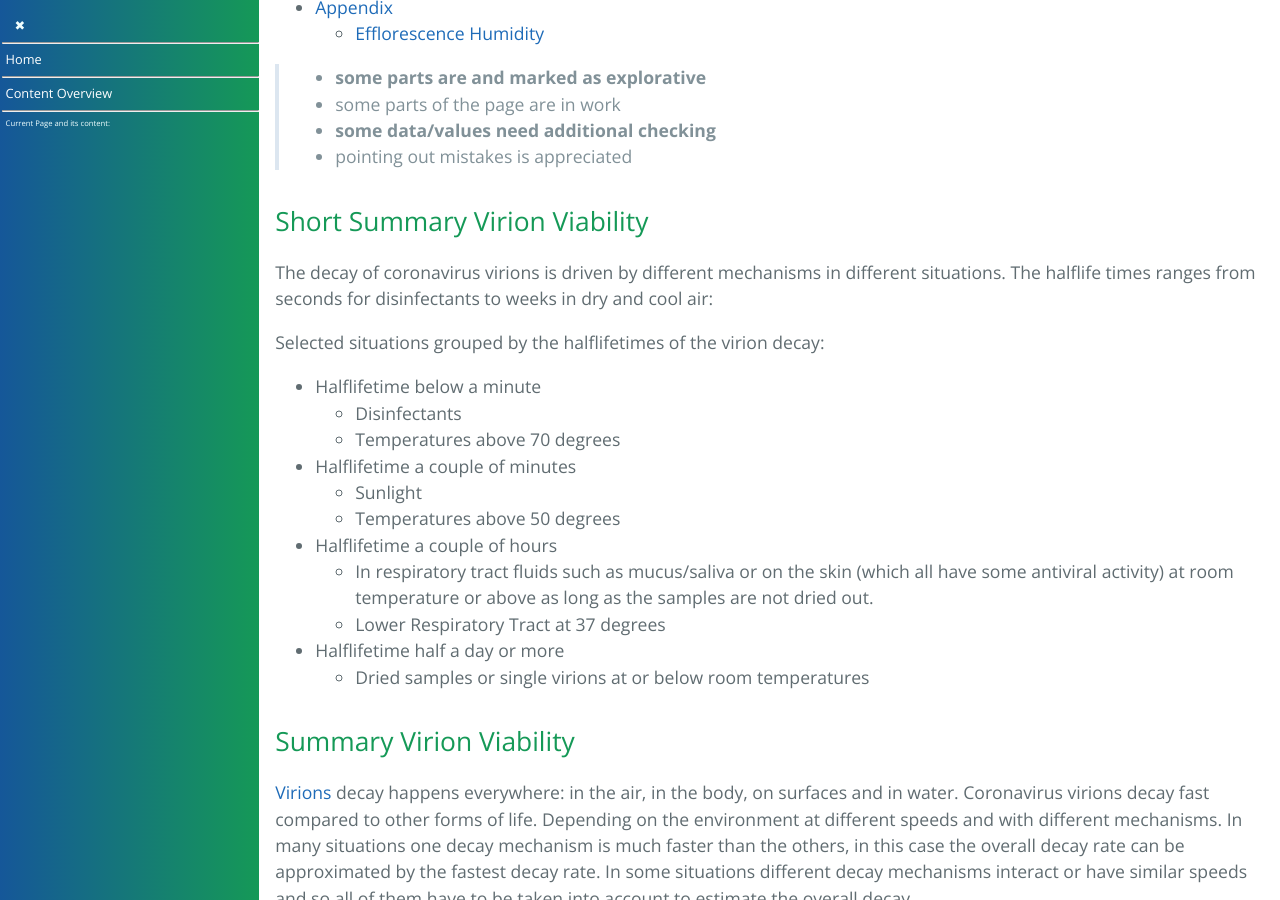
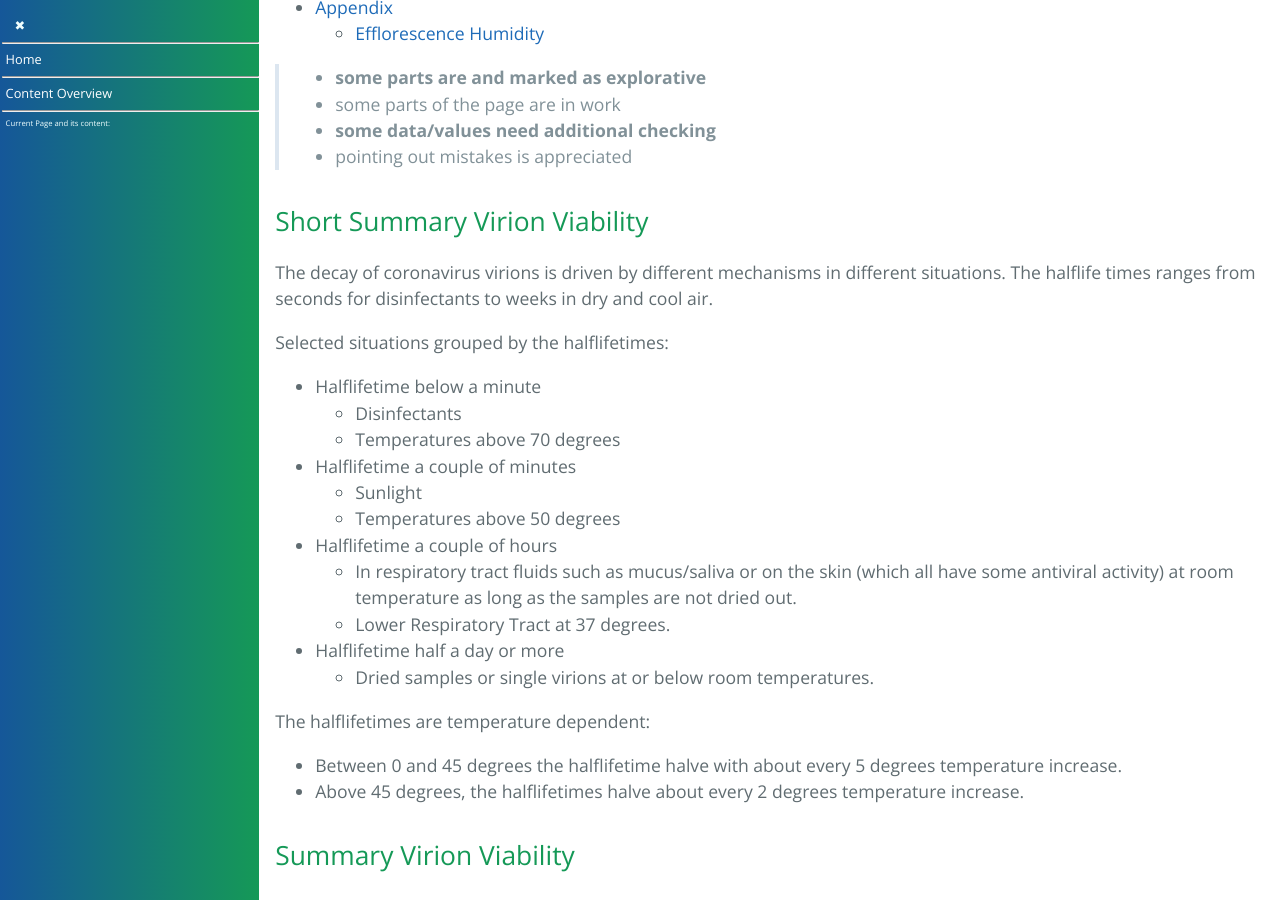
Before and after one commit to forestgrape/coronavirus, a Jekyll site: the page built from 2_biological/virion_viability.md, in a window 1280 px wide and 900 px high, scrolled down 1273 px. Built offline with Jekyll 4.4.1, drawn with Linux system fonts in a browser that asks for light colours; our own code applies the rules of GitHub Pages for plain Markdown files.

Commit message:
added halflifetimes to short summary

```diff
--- a/2_biological/virion_viability.md
+++ b/2_biological/virion_viability.md
@@ -53,9 +53,9 @@
 
 
 ## Short Summary Virion Viability
-The decay of coronavirus virions is driven by different mechanisms in different situations. The halflife times ranges from seconds for disinfectants to weeks in dry and cool air:
+The decay of coronavirus virions is driven by different mechanisms in different situations. The halflife times ranges from seconds for disinfectants to weeks in dry and cool air.
 
-Selected situations grouped by the halflifetimes of the virion decay:
+Selected situations grouped by the halflifetimes:
 * Halflifetime below a minute
   * Disinfectants
   * Temperatures above 70 degrees
@@ -63,10 +63,14 @@ Selected situations grouped by the halflifetimes of the virion decay:
   * Sunlight
   * Temperatures above 50 degrees
 * Halflifetime a couple of  hours
-  * In respiratory tract fluids such as mucus/saliva or on the skin (which all have some antiviral activity) at room temperature or above as long as the samples are not dried out.
-  * Lower Respiratory Tract at 37 degrees
+  * In respiratory tract fluids such as mucus/saliva or on the skin (which all have some antiviral activity) at room temperature as long as the samples are not dried out.
+  * Lower Respiratory Tract at 37 degrees.
 * Halflifetime half a day or more
-  * Dried samples or single virions at or below room temperatures
+  * Dried samples or single virions at or below room temperatures.
+
+The halflifetimes are temperature dependent:
+* Between 0 and 45 degrees the halflifetime halve with about every 5 degrees temperature increase.
+* Above 45 degrees, the halflifetimes halve about every 2 degrees temperature increase.
 
 
 
```
